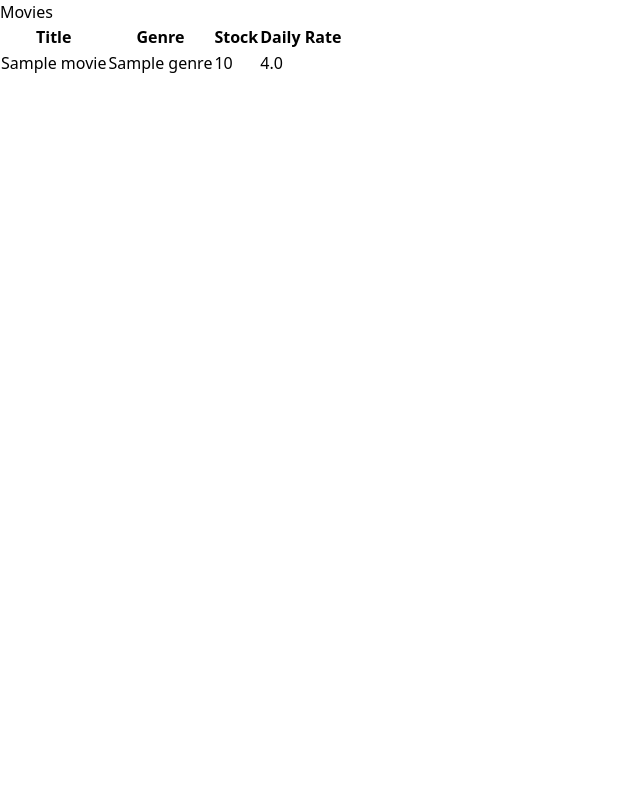
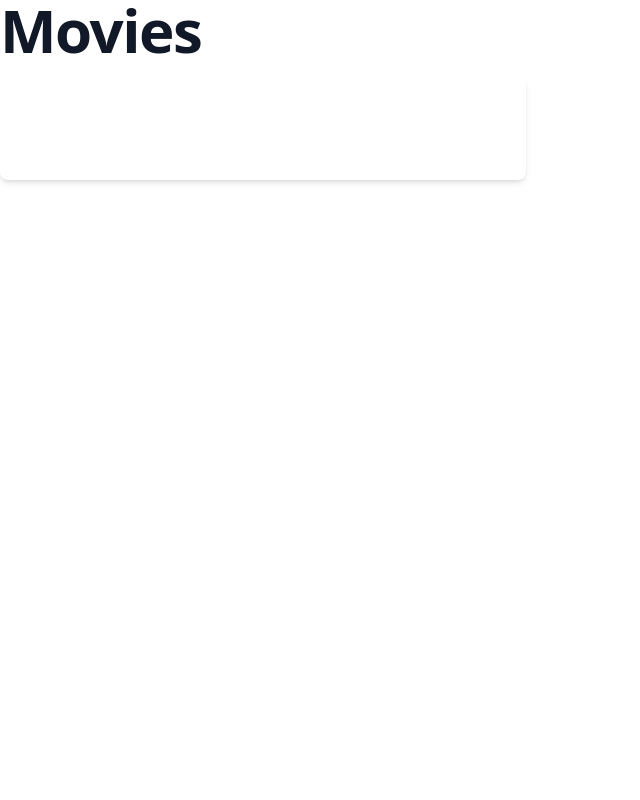
Before and after one commit to carlosfgti/django-movie-app, a Django app: page /movies/ in a window 1280 px wide. Shown: the whole page, without its empty margins (0-640 px from the left). Run offline with Django 4.2, Linux system fonts and the light colour scheme; tables that the repository leaves empty hold one stand-in row (values such as "Sample post"); some libraries are stand-ins or nearby versions.

Commit message:
style: apply style tailwind

```diff
--- a/movies/templates/movies/base.html
+++ b/movies/templates/movies/base.html
@@ -8,7 +8,9 @@
     <script src="https://cdn.tailwindcss.com"></script>
 </head>
 <body>
-    {% block content %}
-    {% endblock %}
+    <div class="h-screen">
+        {% block content %}
+        {% endblock %}
+    </div>
 </body>
 </html>
--- a/movies/templates/movies/index.html
+++ b/movies/templates/movies/index.html
@@ -1,24 +1,24 @@
 {% extends 'movies/base.html' %}
 
 {% block content %}
-<h1>Movies</h1>
+<h1 class="mb-4 text-4xl font-extrabold leading-none tracking-tight text-gray-900 md:text-5xl lg:text-6xl">Movies</h1>
 
-<table>
-    <thread>
+<table class="relative overflow-x-auto shadow-md sm:rounded-lg dark:bg-slate-800 text-white w-max ">
+    <thread class="w-full text-xs text-gray-700 uppercase bg-gray-50 dark:bg-gray-700 dark:text-gray-400">
         <tr>
-            <th>Title</th>
-            <th>Genre</th>
-            <th>Stock</th>
-            <th>Daily Rate</th>
+            <th class="px-6 py-3">Title</th>
+            <th class="px-6 py-3">Genre</th>
+            <th class="px-6 py-3">Stock</th>
+            <th class="px-6 py-3">Daily Rate</th>
         </tr>
     </thread>
     <tbody>
         {% for movie in movies %}
         <tr>
-            <td>{{ movie.title }}</td>
-            <td>{{ movie.genre }}</td>
-            <td>{{ movie.number_in_stock }}</td>
-            <td>{{ movie.daily_rate }}</td>
+            <td class="px-6 py-4">{{ movie.title }}</td>
+            <td class="px-6 py-4">{{ movie.genre }}</td>
+            <td class="px-6 py-4">{{ movie.number_in_stock }}</td>
+            <td class="px-6 py-4">{{ movie.daily_rate }}</td>
         </tr>
         {% endfor %}
     </tbody>
```
